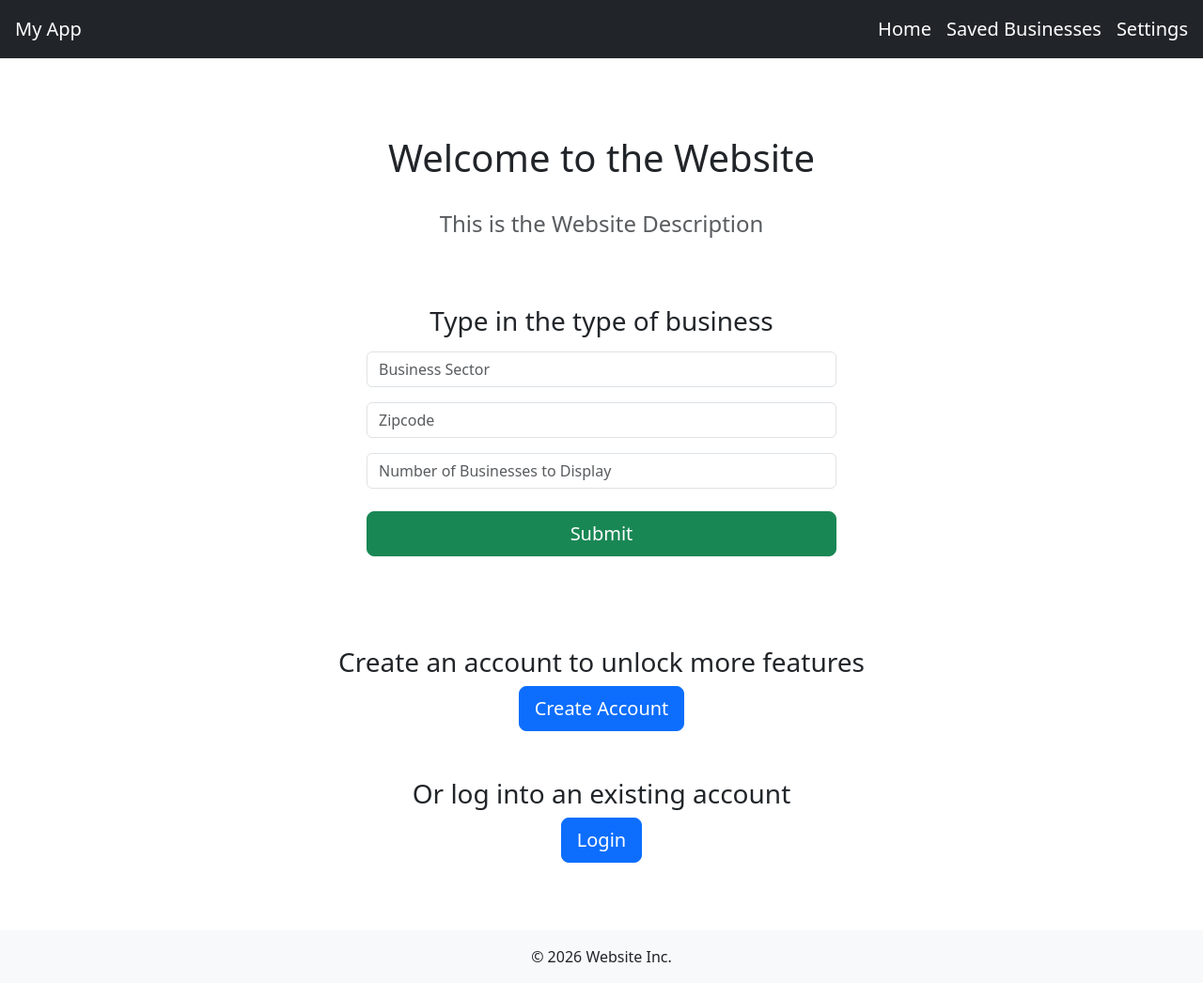
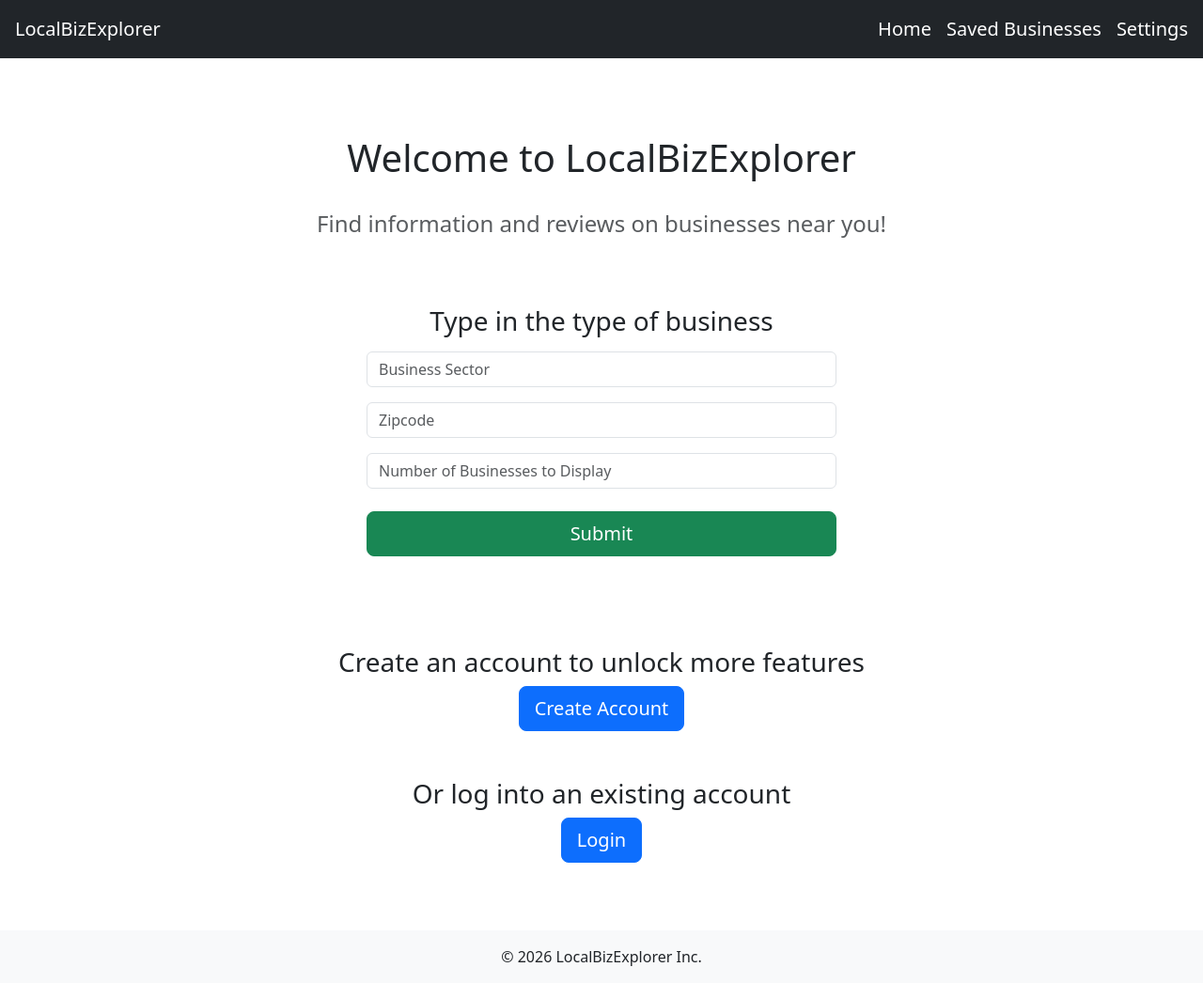
Before and after one commit to PrasadSaha1/Business_Search, a React (Vite) app in the folder frontend/: page / in a window 1280 px wide. Shown: the whole page at 94% size. Built offline with nearby package versions, Linux system fonts and the light colour scheme.

Commit message:
Website Branding

```diff
--- a/frontend/src/components/Base.jsx
+++ b/frontend/src/components/Base.jsx
@@ -7,7 +7,7 @@ export default function Base({ children }) {
     <div className="base-container">
       <header className="base-header">
         <div className="header-content">
-          <h1 className="brand-title">My App</h1>
+          <h1 className="brand-title">LocalBizExplorer</h1>
           <nav className="nav-links">
             <Link to="/">Home</Link>
             <Link to="/saved_businesses">Saved Businesses</Link>
@@ -21,7 +21,7 @@ export default function Base({ children }) {
       </main>
 
       <footer className="base-footer">
-        <p className="mb-0">&copy; 2026 Website Inc.</p>
+        <p className="mb-0">&copy; 2026 LocalBizExplorer Inc.</p>
       </footer>
     </div>
   );
--- a/frontend/src/pages/Home.jsx
+++ b/frontend/src/pages/Home.jsx
@@ -135,8 +135,8 @@ export default function Home() {
     return (
         <Base>
             <div className="home-container">
-                <h1 className="mb-3">Welcome to the Website</h1>
-                <h4 className=" text-muted">This is the Website Description</h4>
+                <h1 className="mb-3">Welcome to LocalBizExplorer</h1>
+                <h4 className=" text-muted">Find information and reviews on businesses near you!</h4>
 
                 <form className="mt-5 w-100" style={{ maxWidth: "500px" }} onSubmit={handleSubmit}>
                     <h3 className="mb-3">Type in the type of business</h3>
```
